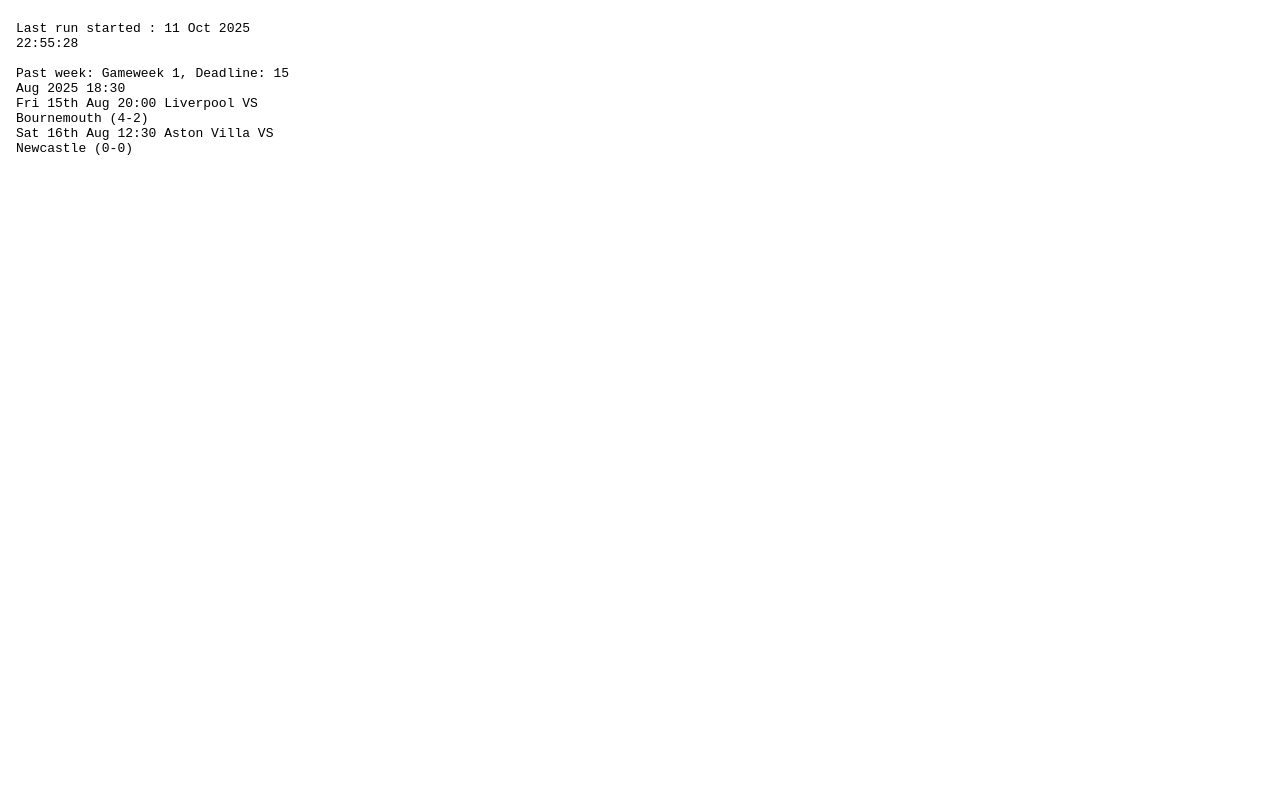
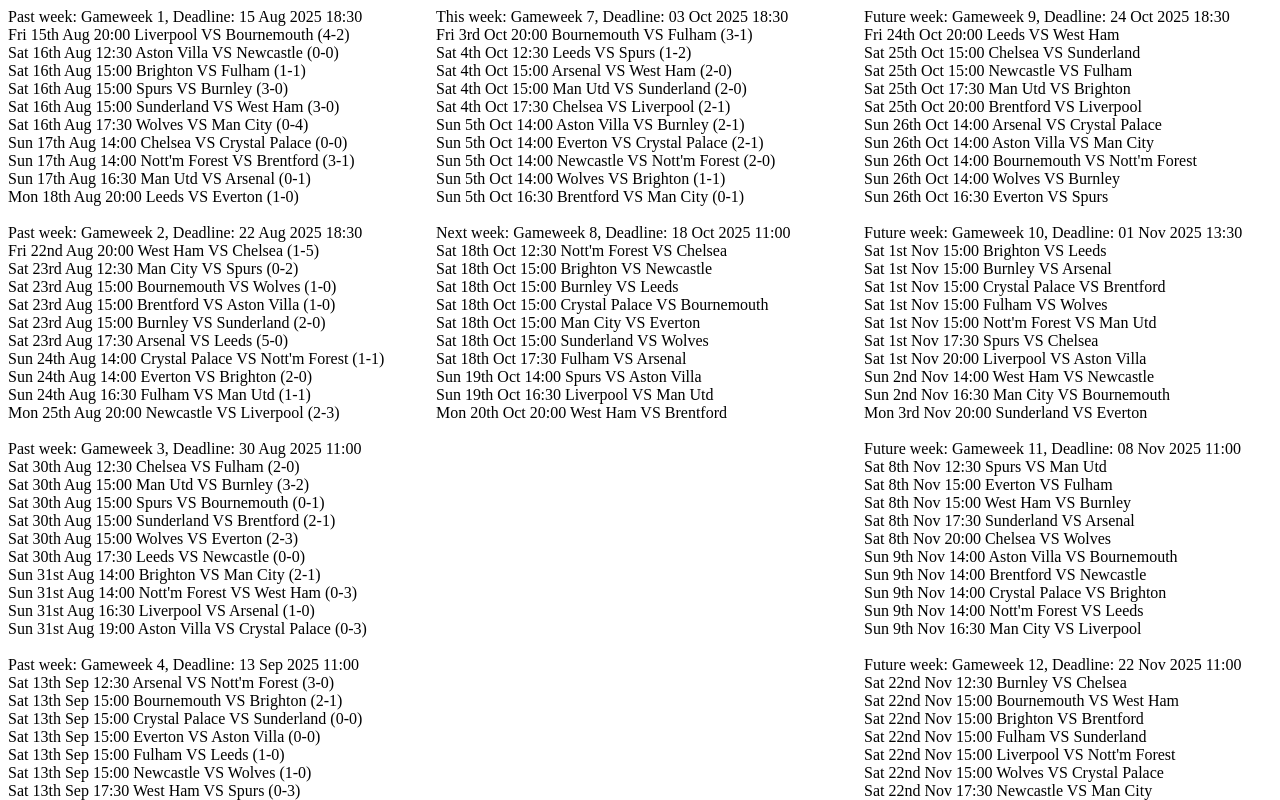
Before and after one commit to eggg-uk/pl_plaintext, a plain HTML site: page index.html in a window 1280 px wide. Shown: the top 800 px of the page. Drawn offline with Linux system fonts and the light colour scheme.

Commit message:
Update index.html

```diff
--- a/index.html
+++ b/index.html
@@ -1 +1,43 @@
-<html><body><embed src="output.txt"></body></html>
+<html>
+    <body>
+        <div style = "display:flex; gap:20px;">
+            <div id="pastFixtures" style="flex: 1"></div>
+            <div id="currentFixtures" style="flex: 1"></div>
+            <div id="futureFixtures" style="flex: 1"></div>
+        </div>
+        <script>
+            fetch('output.txt')
+                .then(response => response.text())
+                .then(data => {
+                    const lines = data.split('\n')
+                    console.log(lines[0])
+                    const sections = {
+                        past: {header: 'Past week: Gameweek', line: -1},
+                        last: {header: 'Last week: Gameweek', line: -1},
+                        current: { header: 'This week: Gameweek', line: -1 },
+                        next: { header: 'Next week: Gameweek', line: -1 },
+                        future: { header: 'Future week: Gameweek', line: -1 }
+                    };
+                    let currentSection = null;
+                    for (let i = 0; i< lines.length; i++){
+                        for (const [key,section] of Object.entries(sections)){
+                            if(lines[i].includes(section.header) && section.line < 0){
+                                sections[key].line = i;
+                                break;
+                            }
+                        }
+                    }
+                    console.log(sections)
+                    const pastWeekLines = lines.slice(sections.past.line,sections.current.line);
+                    const currentAndNextWeekLines = lines.slice(sections.current.line,sections.future.line);
+                    const futureWeekLines = lines.slice(sections.future.line,lines.length);
+                    console.log(currentAndNextWeekLines);
+
+                    document.getElementById('pastFixtures').innerHTML = pastWeekLines.join('<br>');
+                    document.getElementById('currentFixtures').innerHTML = currentAndNextWeekLines.join('<br>');
+                    document.getElementById('futureFixtures').innerHTML = futureWeekLines.join('<br>');
+                });
+        </script>
+
+    </body>
+</html>
```
